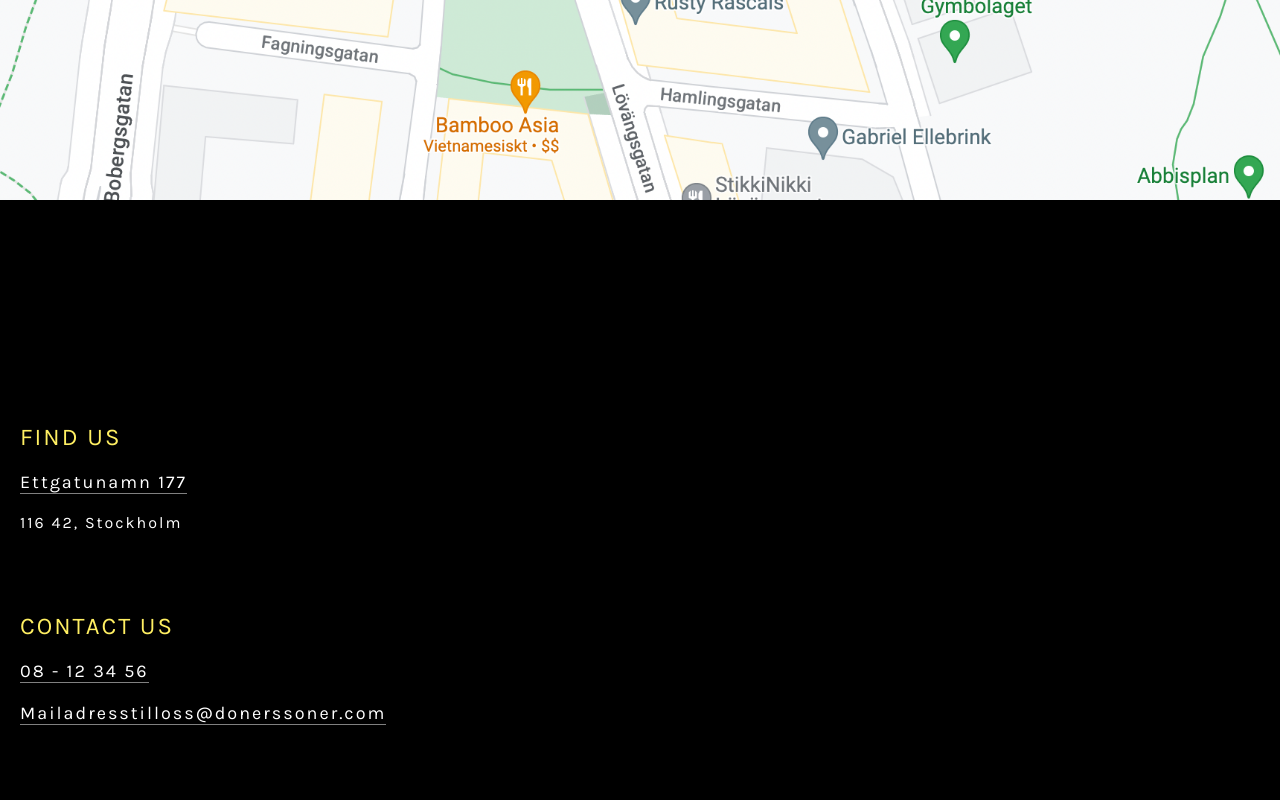
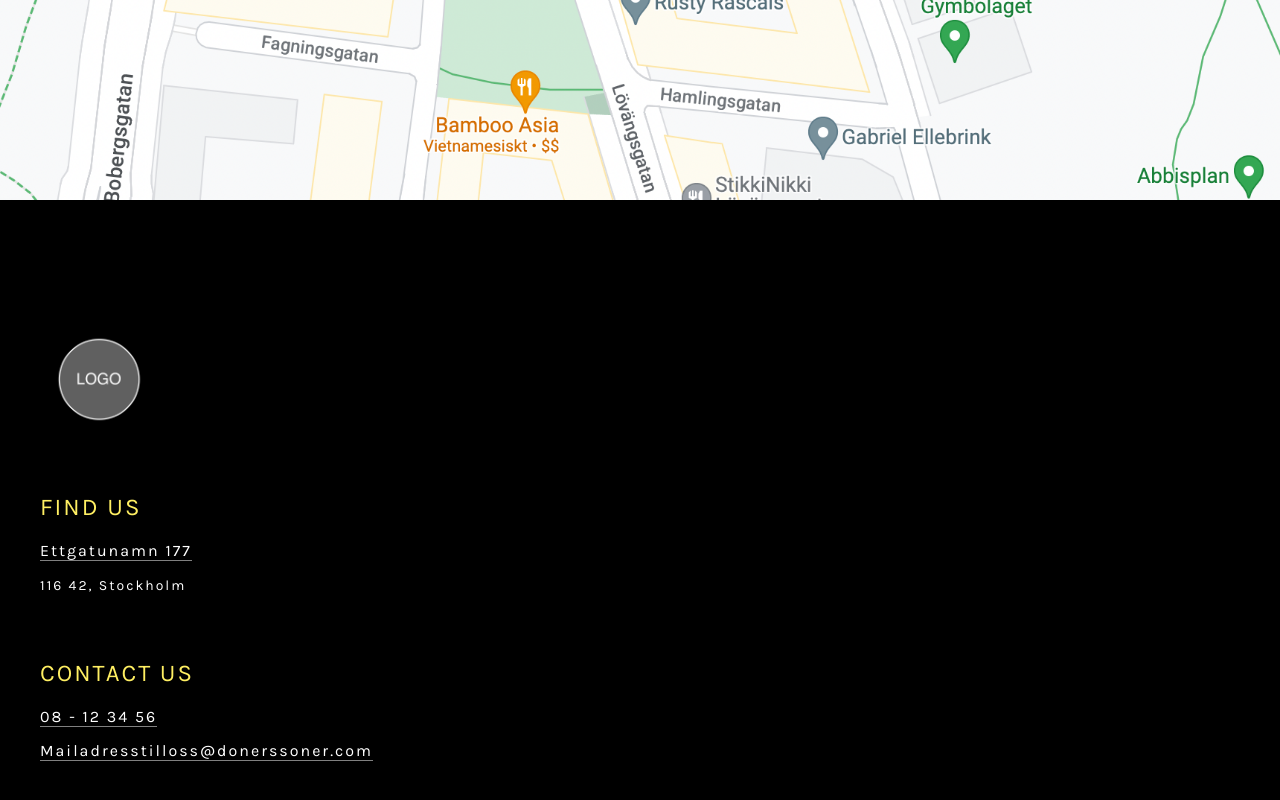
Before and after one commit to noahlissner/restaurangen-grupp3, a React (Create React App) app in the folder frontend/: page / in a window 1280 px wide. Shown: the part 4473-5273 px from the top of the page. Built offline with nearby package versions, Linux system fonts and the light colour scheme.

Commit message:
added placeholder logo in footer

```diff
--- a/frontend/src/components/pages/Home.tsx
+++ b/frontend/src/components/pages/Home.tsx
@@ -5,7 +5,7 @@ import kebabTwo from "../../assets/kebab-2.jpeg";
 import kebabThree from "../../assets/kebab-3.jpeg";
 import grabbarna from "../../assets/doners-soner.jpeg";
 import geolocation from "../../assets/geolocation.png";
-// import logo_placeholder from "../../assets/logo-placeholder.png";
+import logo_placeholder from "../../assets/logo-placeholder.png";
 
 export const Home = () => {
   return (
@@ -70,7 +70,7 @@ export const Home = () => {
       <div id="footer">
         <div className="footer-container">
           <div className="footer-logo-container">
-            <img src={""} alt="" />
+            <img src={logo_placeholder} alt="" />
           </div>
           <div className="footer-find-us">
             <h2>FIND US</h2>
--- a/frontend/src/styles/Home.scss
+++ b/frontend/src/styles/Home.scss
@@ -81,10 +81,17 @@
         justify-content: flex-start;
         align-content: center;
         flex-direction: column;
-        padding: 20px;
+        padding: 0 40px;
+
+        .footer-logo-container {
+            width: 100%;
+            img {
+                width: 120px;
+            }
+        }
 
         div {
-            margin: 20px 0;
+            margin: 15px 0;
         }
 
         h2 {
@@ -93,7 +100,7 @@
 
         span {
             color: white;
-            font-size: 18px;
+            font-size: 16px;
         }
 
         .lg-text {
@@ -101,7 +108,7 @@
         }
 
         .sm-text {
-            font-size: 16px;
+            font-size: 14px;
         }
     }
 }
```
